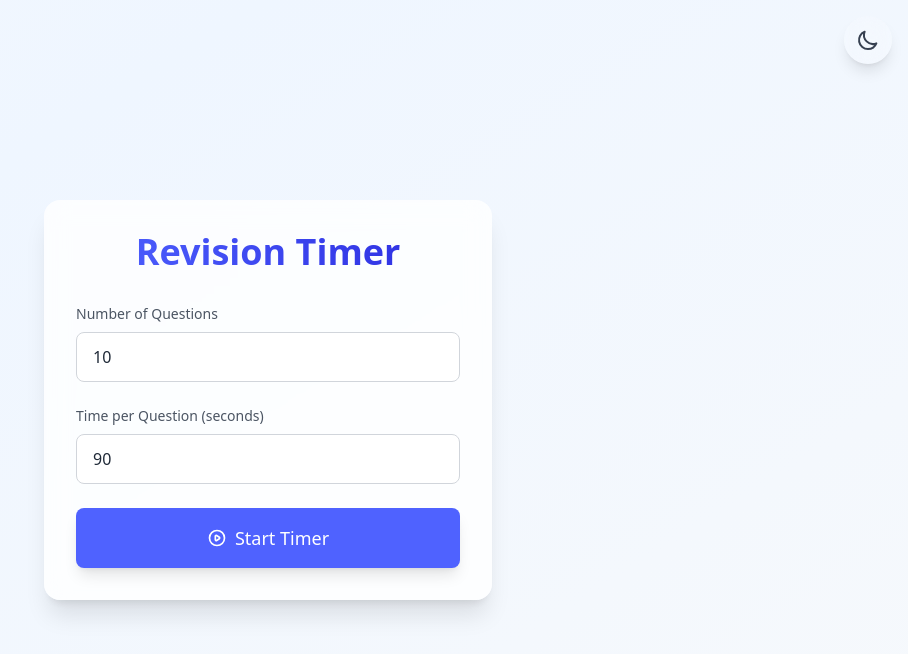
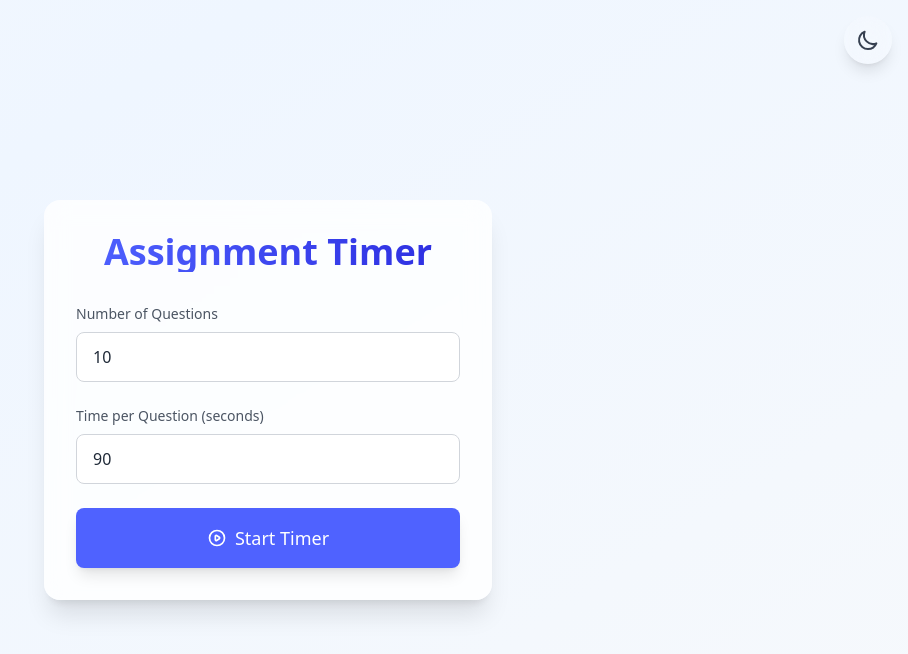
Before and after one commit to HY-Yap/revision-timer, a plain HTML site: page index.html in a window 1280 px wide. Shown: the whole page, without its empty margins (372-1280 px from the left). Drawn offline with nearby package versions, Linux system fonts and the light colour scheme.

Commit message:
renamed some stuff

```diff
--- a/index.html
+++ b/index.html
@@ -3,7 +3,7 @@
     <head>
         <meta charset="UTF-8" />
         <meta name="viewport" content="width=device-width, initial-scale=1.0" />
-        <title>Revision Timer</title>
+        <title>Assignment Timer</title>
         <script src="https://cdn.tailwindcss.com"></script>
         <script>
             tailwind.config = {
@@ -245,7 +245,7 @@
                 class="max-w-md w-full p-8 bg-white/80 dark:bg-gray-800/80 backdrop-blur-md rounded-2xl shadow-xl"
             >
                 <h1 class="text-4xl font-bold text-center mb-8 text-gradient">
-                    Revision Timer
+                    Assignment Timer
                 </h1>
 
                 <div class="space-y-6">
```
